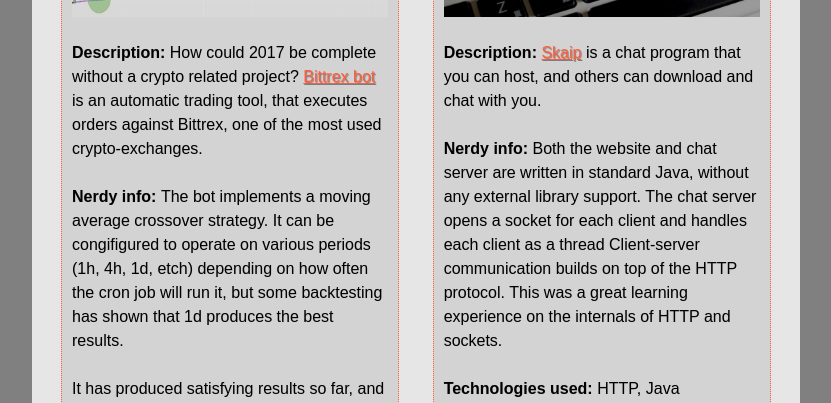
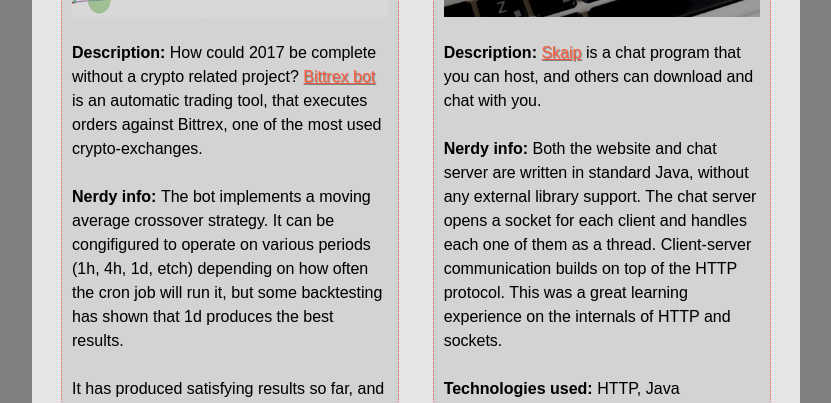
Before and after one commit to npgeorgiou-zz/MyNameIsNikos, a website: page public/views/nikos.papageorgiou/page.html in a window 1280 px wide. Shown: the part 2320-2723 px from the top of the page, without its empty margins (340-1171 px from the left). Drawn offline with nearby package versions, Linux system fonts and the light colour scheme; a web font is replaced by a local one.

Commit message:
fix: Punctuation

```diff
--- a/public/views/nikos.papageorgiou/page.html
+++ b/public/views/nikos.papageorgiou/page.html
@@ -226,7 +226,7 @@
                         <div class="nerdy-info">
                             <p><span style="font-weight: bold;">Nerdy info: </span>Both the website and
                                 chat server are written in standard Java, without any external library support. The chat
-                                server opens a socket for each client and handles each client as a thread
+                                server opens a socket for each client and handles each one of them as a thread.
                                 Client-server communication builds on top of the HTTP protocol.
                                 This was a great learning experience on the internals of HTTP and sockets.</p>
                         </div>
```
